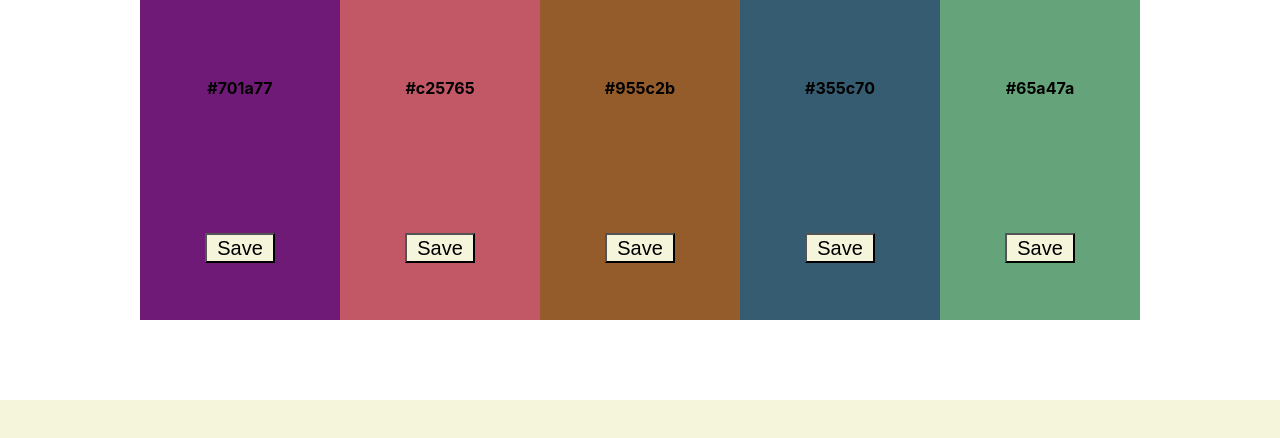
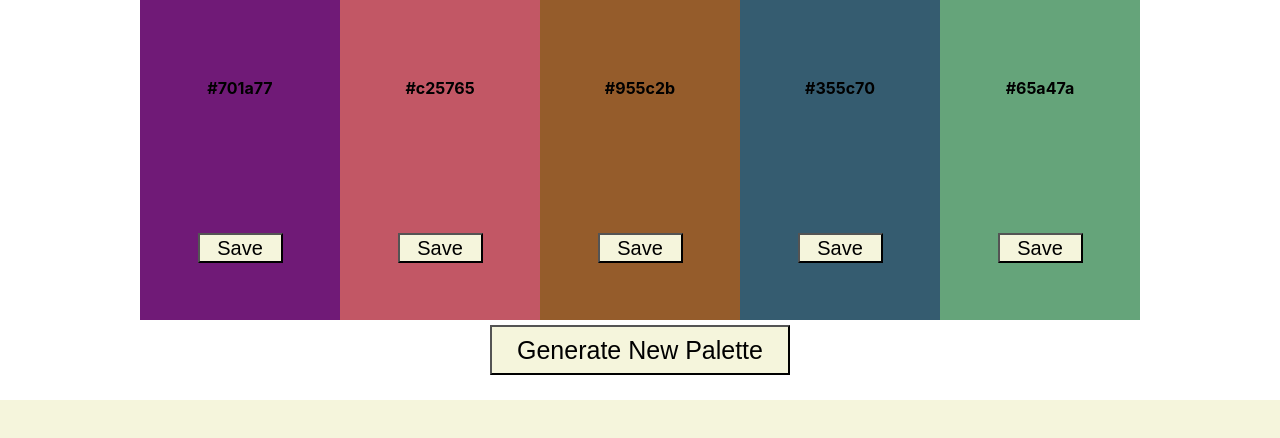
Before and after one commit to Dunn-Austen/palette-picker-fe, a React (Create React App) app: page / in a window 1280 px wide. Shown: the top 438 px of the page. Built offline with nearby package versions, Linux system fonts and the light colour scheme.

Commit message:
Add generateRandomColors to save btn click

```diff
--- a/src/Components/App/App.js
+++ b/src/Components/App/App.js
@@ -45,6 +45,9 @@ function App() {
           isSavedStatuses={{isSaved_1, isSaved_2, isSaved_3, isSaved_4, isSaved_5}}
           setIsSavedFunctions={{setIsSaved_1, setIsSaved_2, setIsSaved_3, setIsSaved_4, setIsSaved_5}}
         />
+        <button className='generate-palette' onClick={() => generateRandomColors()}>
+          Generate New Palette
+        </button>
       </section>
     </main>
   );
--- a/src/Components/ColorCard/ColorCard.css
+++ b/src/Components/ColorCard/ColorCard.css
@@ -16,7 +16,7 @@
   background-color: beige;
   font-size: 20px;
   height: 30px;
-  width: 70px;
+  width: 85px;
 }
 
 .save-btn:hover {
```
